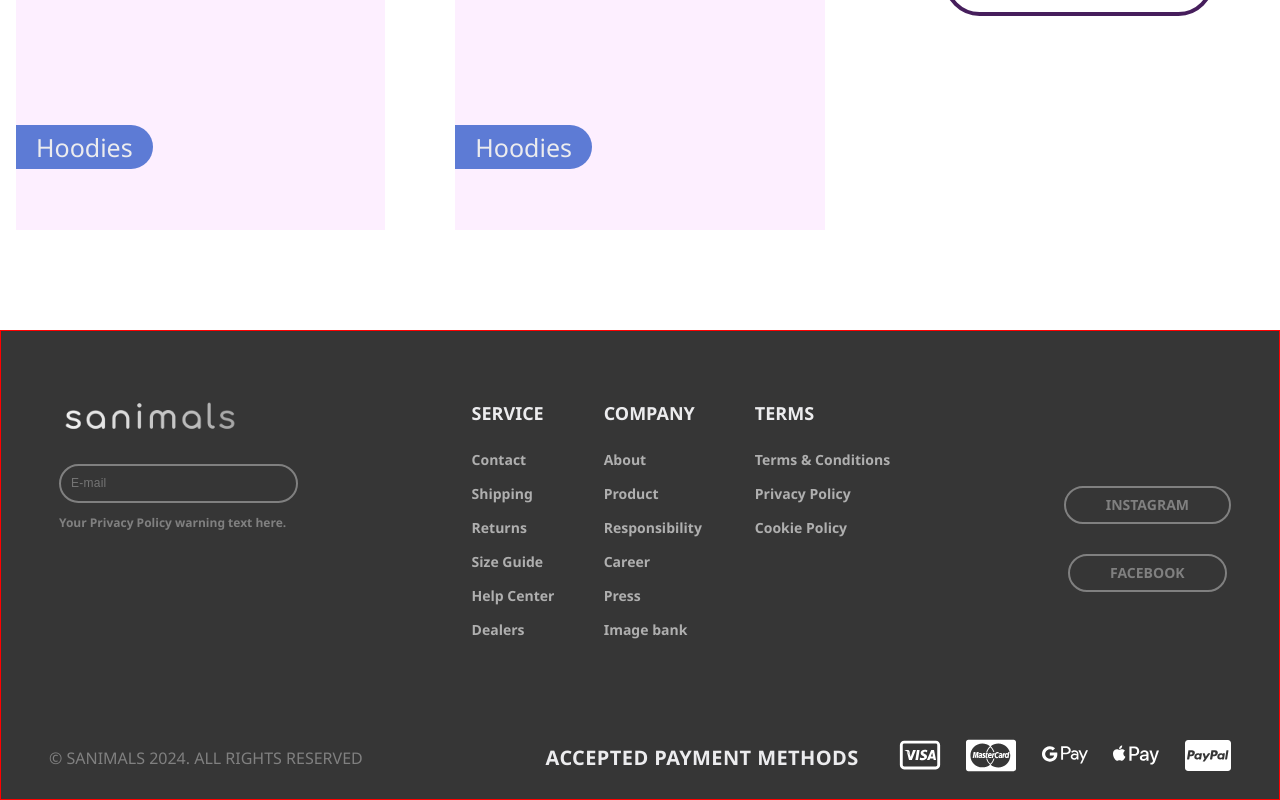
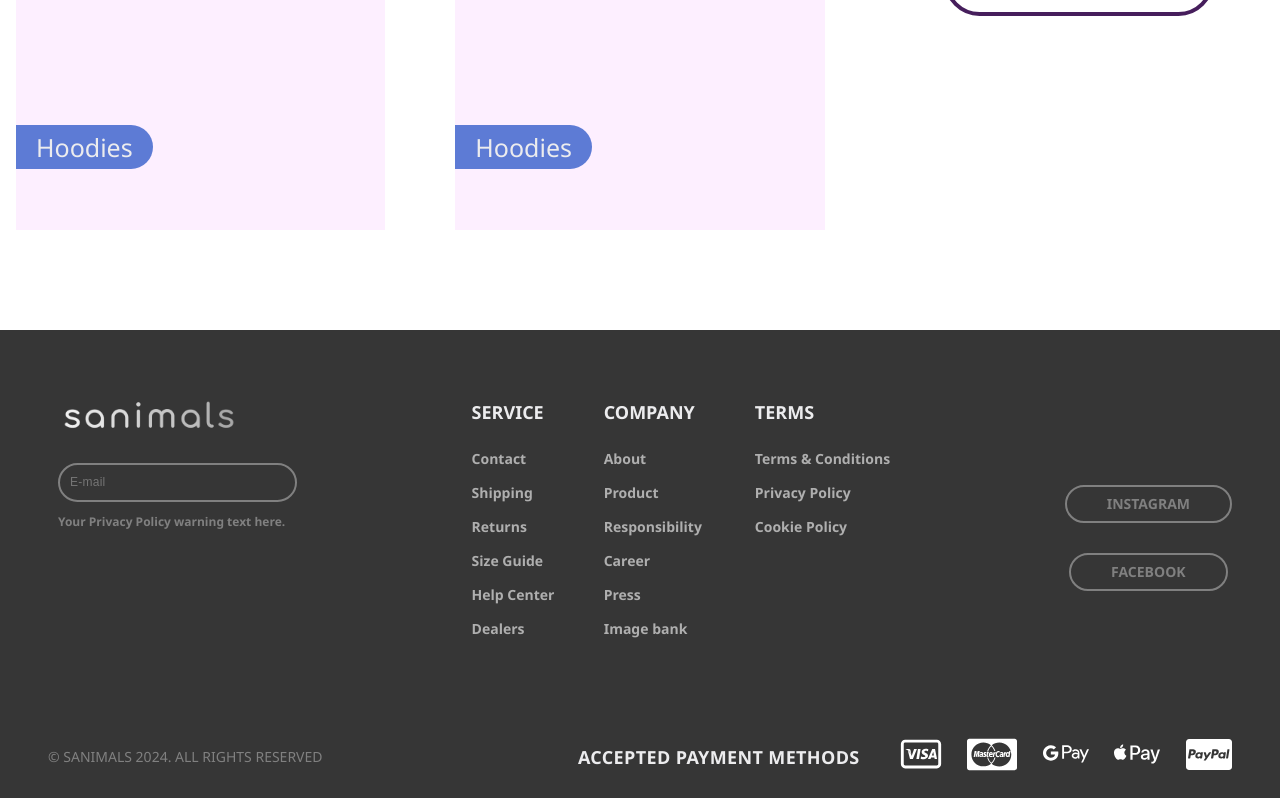
Before and after one commit to DavidGD616/sanimals-store, a React (Create React App) app: page / in a window 1280 px wide. Shown: the part 1936-2736 px from the top of the page. Built offline with nearby package versions, Linux system fonts and the light colour scheme.

Commit message:
Footer all done

```diff
--- a/src/styles/Footer.scss
+++ b/src/styles/Footer.scss
@@ -111,7 +111,6 @@
 @media (width < 1300px) {
     .footer {
         padding: 0 3em;
-        border: 1px solid red;
         &__topSection {
             &-logoEmail {
                 & img {
@@ -148,12 +147,36 @@
                 }
             }
         }
+        &__bottomSection {
+            &-Copy {
+                & label {
+                    font-size: 14px;
+                }
+            }
+            &-Payments {
+                & label {
+                    font-size: 18px;
+                }
+            }
+        }
     }
 }
 
 @media (width < 950px) {
     .footer {
         padding: 0 1em;
+        &__bottomSection {
+            &-Copy {
+                & label {
+                    font-size: 12px;
+                }
+            }
+            &-Payments {
+                & label {
+                    font-size: 16px;
+                }
+            }
+        }
     }
 }
 
@@ -165,8 +188,21 @@
             align-items: center;
             &-SCT {
                 flex-direction: column;
+                & h3 {
+                    margin-right: 0;
+                }
                 & ul {
-                    visibility: collapse;
+                    display: none;
+                }
+            }
+        }
+        &__bottomSection {
+            flex-direction: column-reverse;
+            padding-bottom: 20px;
+            &-Payments {
+                flex-direction: column;
+                & ul li:last-child {
+                    margin-right: 1.6em;
                 }
             }
         }
```
